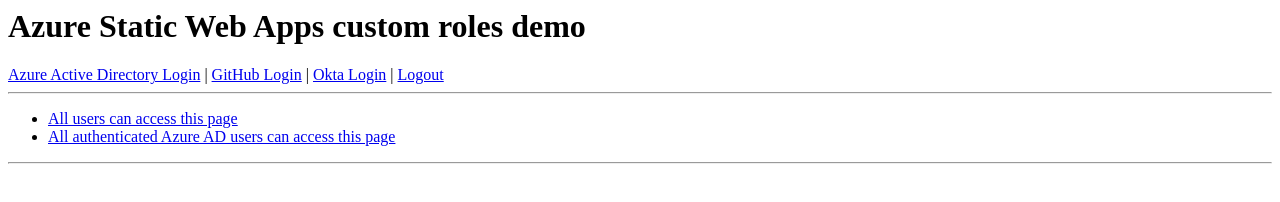
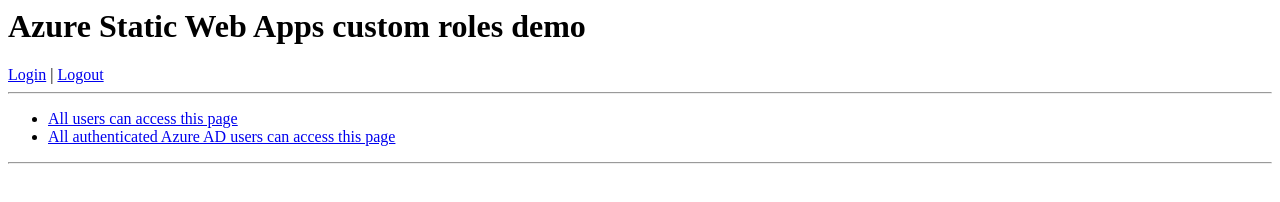
Before and after one commit to ANURROY/staticwebaapp-custom-aad-auth-main, a plain HTML site: page index.html in a window 1280 px wide. Drawn offline with Linux system fonts and the light colour scheme; no server answers.

Commit message:
OK- 10-11-2022

```diff
--- a/index.html
+++ b/index.html
@@ -16,7 +16,8 @@
     <h1>Azure Static Web Apps custom roles demo</h1>
     <div>
         <!--<a href="/.auth/login/aad">Login</a> | <a href="/.auth/logout">Logout</a>-->
-        <a href="/.auth/login/aad">Azure Active Directory Login</a>  | <a href="/.auth/login/github">GitHub Login</a> | <a href="/.auth/login/okta">Okta Login</a> | <a href="/.auth/logout">Logout</a>
+        <!-- <a href="/.auth/login/aad">Azure Active Directory Login</a>  | <a href="/.auth/login/github">GitHub Login</a> | <a href="/.auth/login/okta">Okta Login</a> | <a href="/.auth/logout">Logout</a>-->
+        <a href="/.auth/login/okta">Login</a> | <a href="/.auth/logout">Logout</a>
     </div>
     <hr>
     <div>
```
Also changed, not shown: authenticated/index.html (+2 -2 lines).
